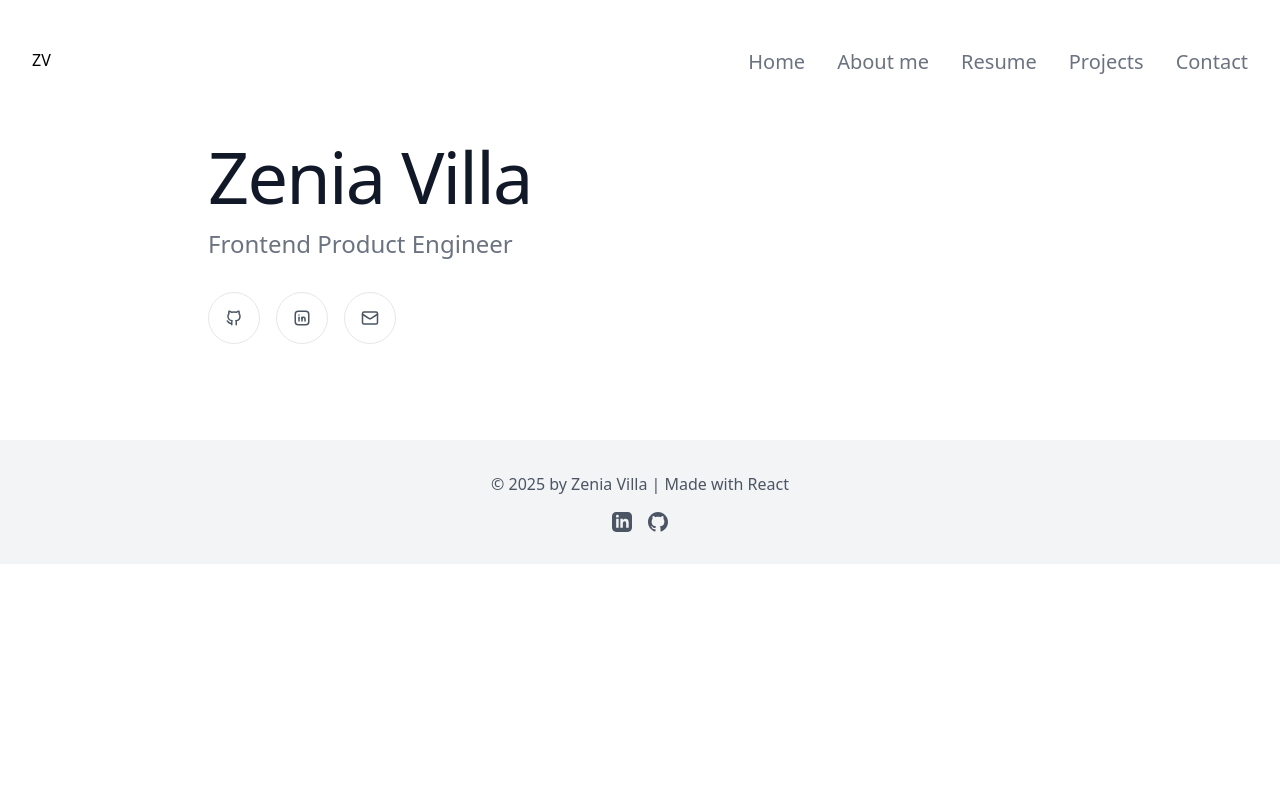
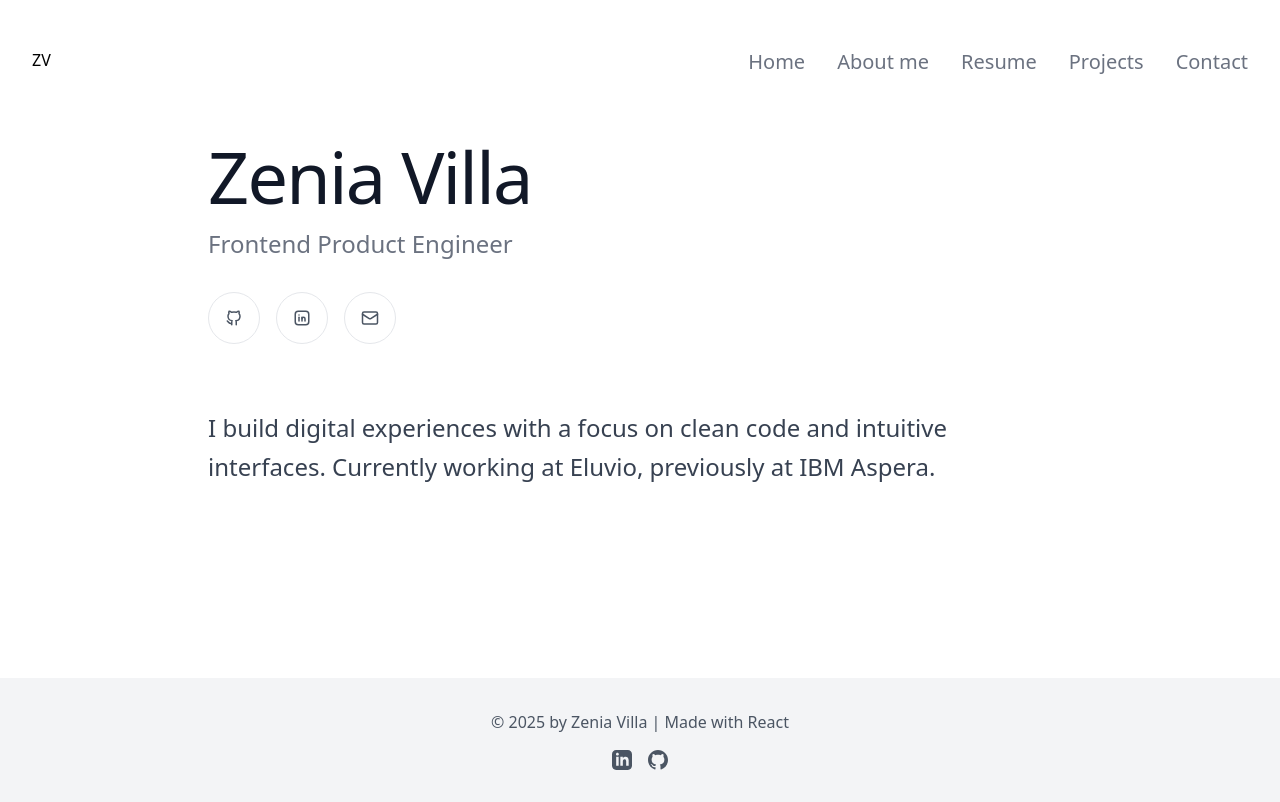
Before and after one commit to zeniavilla/zenia-villa-web, a React (Vite) app: page / in a window 1280 px wide. Built offline with nearby package versions, Linux system fonts and the light colour scheme.

Commit message:
Add intro paragraph to home page

```diff
--- a/src/pages/home/home.tsx
+++ b/src/pages/home/home.tsx
@@ -12,7 +12,10 @@ const Home = () => {
 
   return (
     <div className="max-w-4xl mx-auto px-4 py-8">
+      <div className="mb-16">
         <SectionTitle title="Zenia Villa" subtitle="Frontend Product Engineer" />
+
+        {/* Contact Links */}
         <div className="flex flex-row gap-4">
           {
             socialLinks.map((link) => (
@@ -29,6 +32,11 @@ const Home = () => {
           }
         </div>
       </div>
+
+      <div className="max-w-3xl mb-24">
+        <p className="text-2xl text-gray-700 leading-relaxed font-light">I build digital experiences with a focus on clean code and intuitive interfaces. Currently working at <b>Eluvio</b>, previously at <b>IBM Aspera</b>.</p>
+      </div>
+    </div>
   );
 };
 
```
Lines whose indentation alone changed are shown as unchanged.
